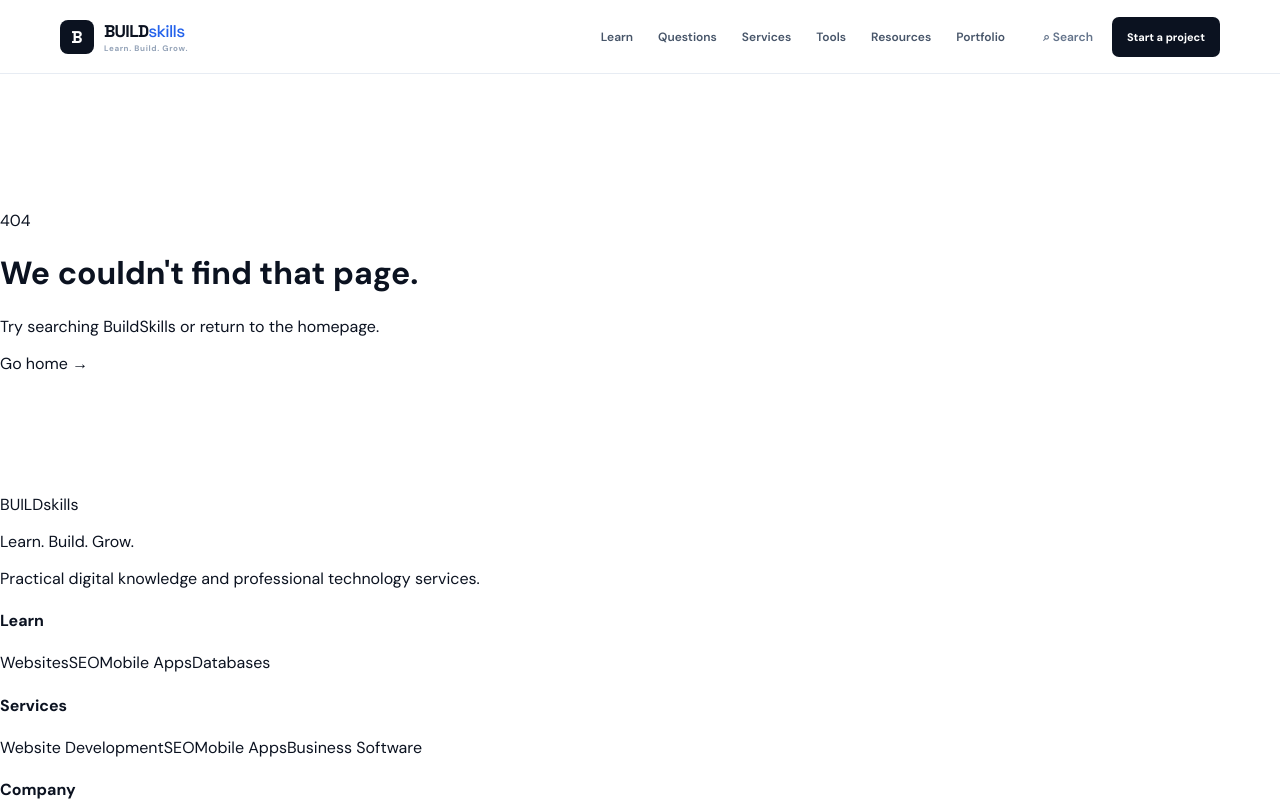
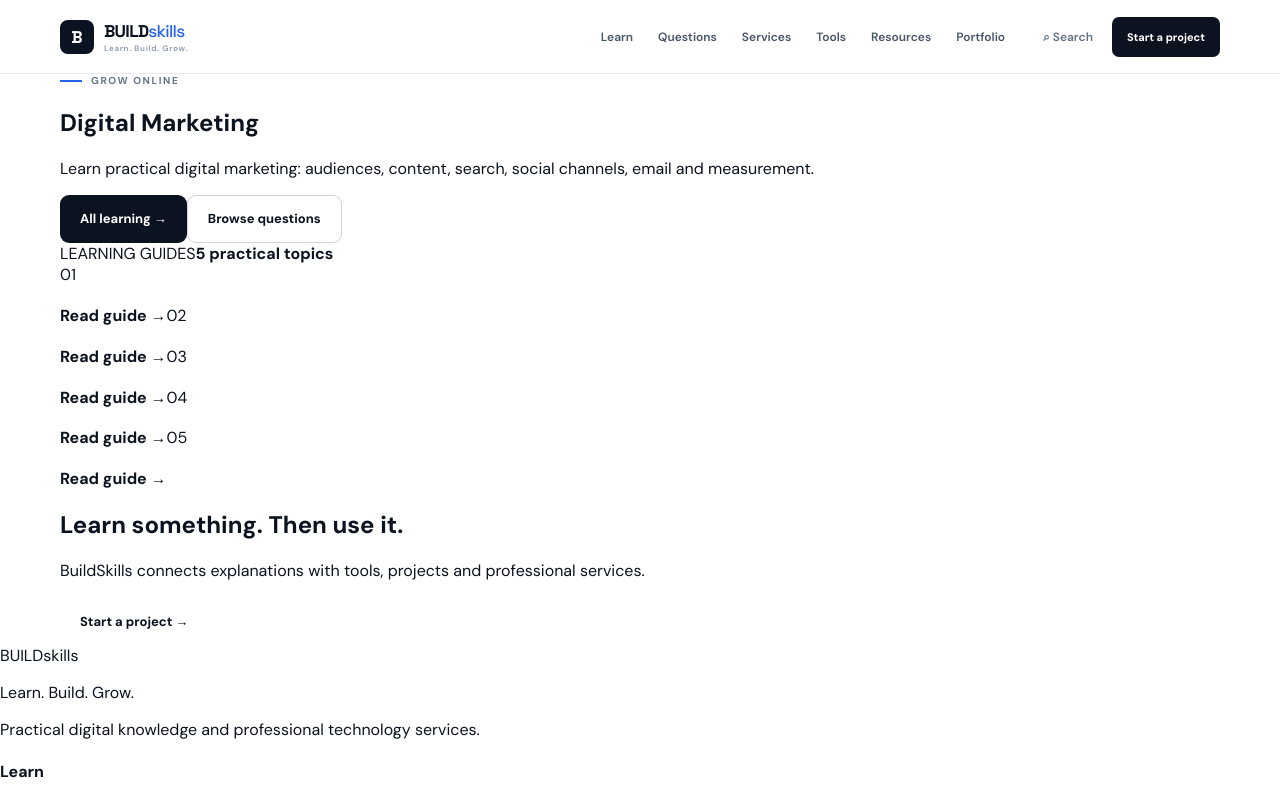
Before and after one commit to zainkhanpk742/buildskills, a Next.js app: page /learn/digital-marketing in a window 1280 px wide. Before the commit this address had no page. Shown: the top 801 px of the page. Built offline with nearby package versions, Linux system fonts and the light colour scheme.

Commit message:
feat: add Digital Marketing learning hub

```diff
--- /dev/null
+++ b/src/app/learn/digital-marketing/page.tsx
@@ -0,0 +1,5 @@
+import LearningHub from "@/components/LearningHub";
+
+export default function Page(){
+return <LearningHub title="Digital Marketing" eyebrow="GROW ONLINE" intro="Learn practical digital marketing: audiences, content, search, social channels, email and measurement." items={[["Digital marketing basics","Understand channels, audiences, offers and the customer journey.","/learn/digital-marketing/basics"],["Content marketing","Create useful content that attracts and helps the right audience.","/learn/content-creation"],["SEO and search visibility","Learn how search can support long-term discovery.","/learn/seo"],["Social media marketing","Plan useful social content without posting blindly.","/learn/facebook"],["Measuring digital marketing","Understand traffic, conversions and useful performance signals.","/learn/digital-marketing/measurement"]]} />;
+}
```
